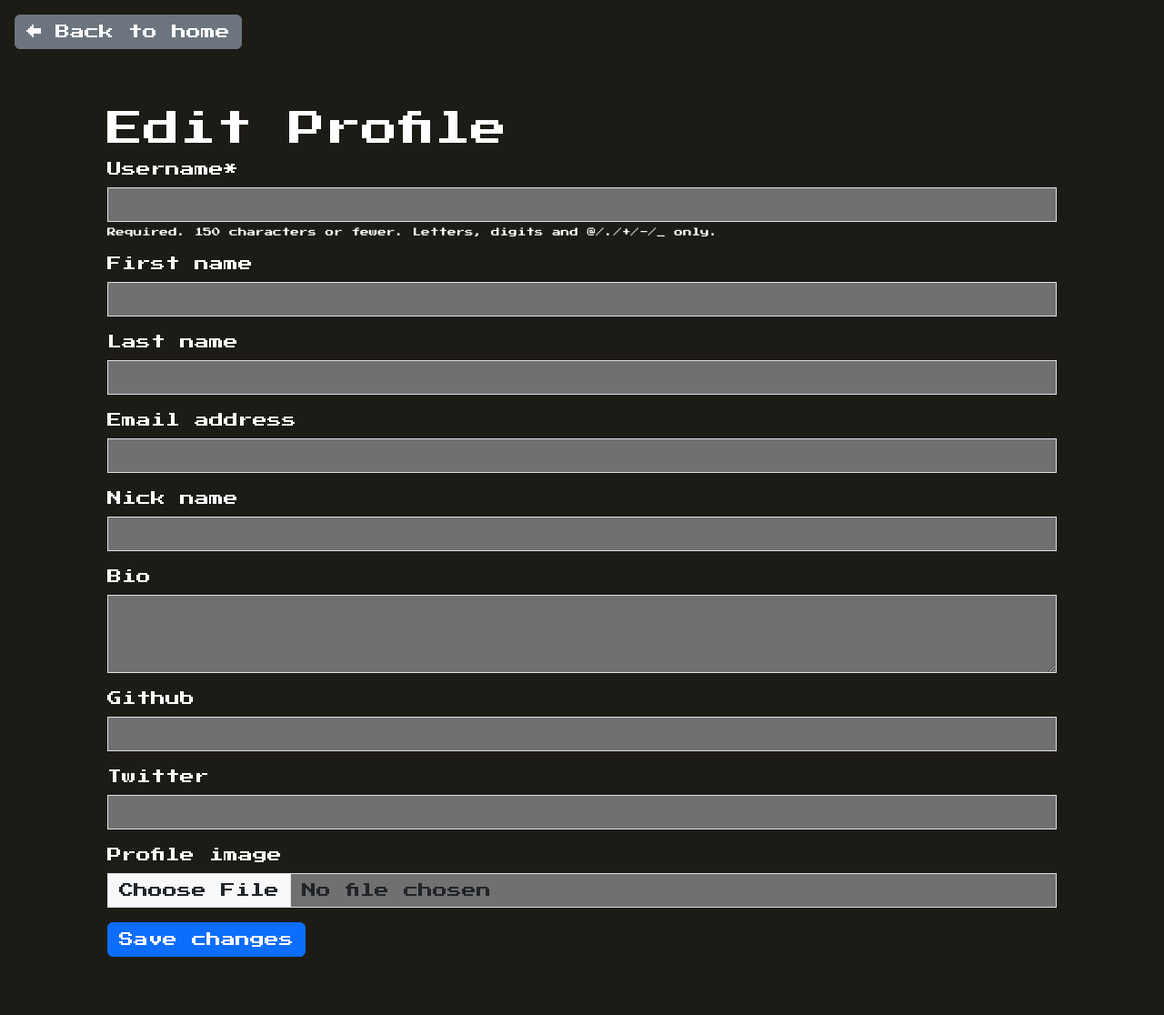
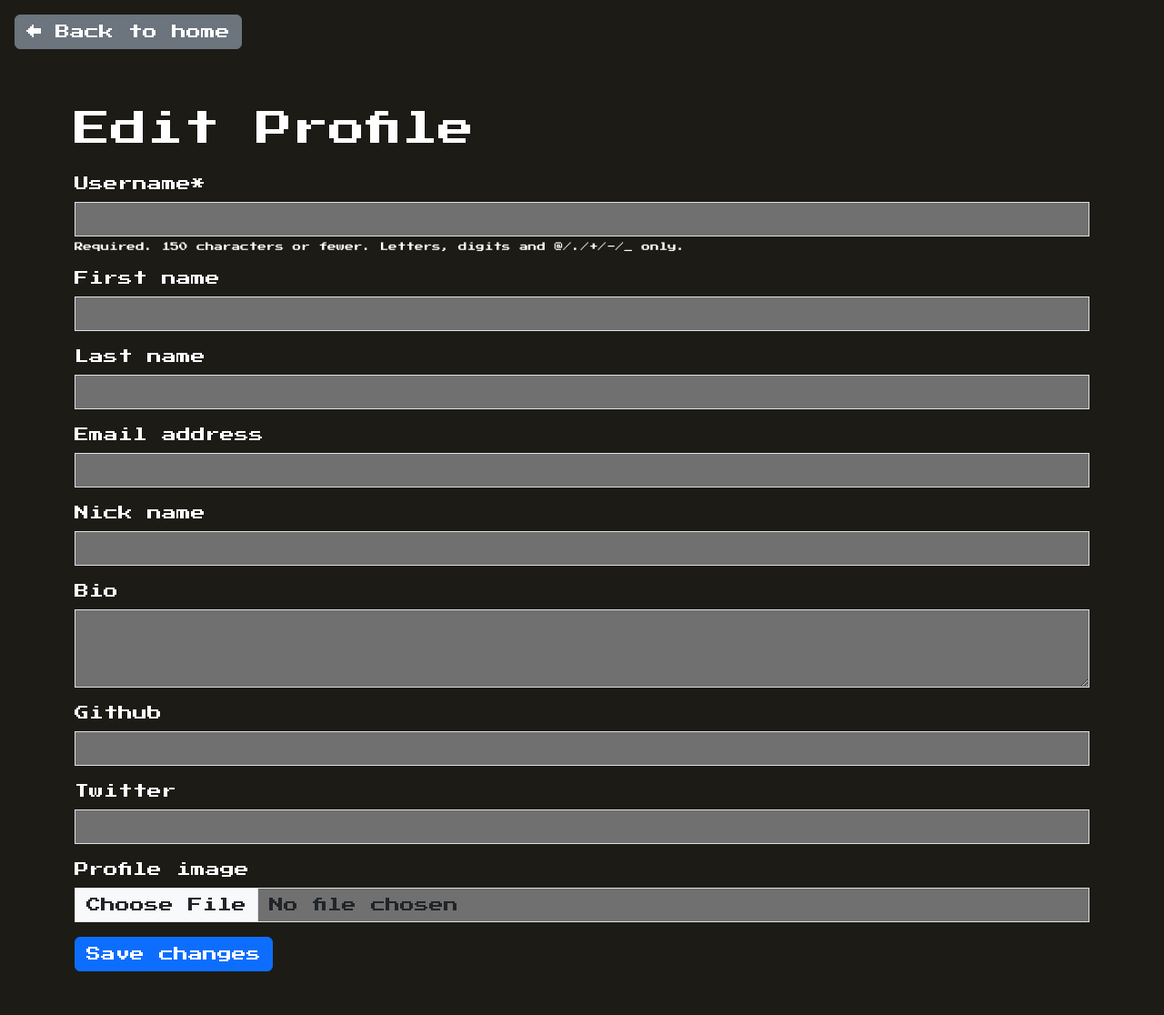
Before and after one commit to tehuanmelo/ft_transcendence, a Django app: template backend/templates/users/edit_profile.html in a window 1280 px wide. Shown: the whole page at 91% size. Before the commit the page ends 1052 px from the top, so only its background shows below. Run offline with Django 5.2, Linux system fonts and the light colour scheme; the template is opened without the code that fills it: values that come from a table or form of the project are taken from there, others are empty; some libraries are stand-ins or nearby versions.

Commit message:
feat: updated edit-profile design

```diff
--- a/backend/templates/pages/about.html
+++ b/backend/templates/pages/about.html
@@ -8,6 +8,7 @@
 
 <div class="container py-5">
     <h1 class="mb-4">About the developers!</h1>
+
     <div class="row justify-content-evenly text-center">
         <!-- Paula -->
         <div class="col-md-3 col-sm-6 mb-4">
--- a/backend/templates/users/edit_profile.html
+++ b/backend/templates/users/edit_profile.html
@@ -6,8 +6,9 @@
 
 {% block content %}
 
-<div class="container p-5">
-    <h1>Edit Profile</h1>
+<div class="container py-5">
+    <h1 class="mb-4">Edit Profile</h1>
+
     <form id="edit-profile-form">
         {% csrf_token %}
         {{ form|crispy }}
```
